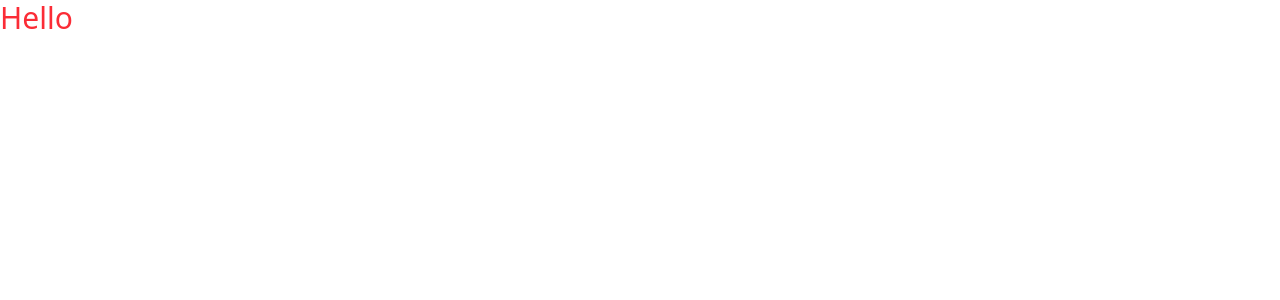
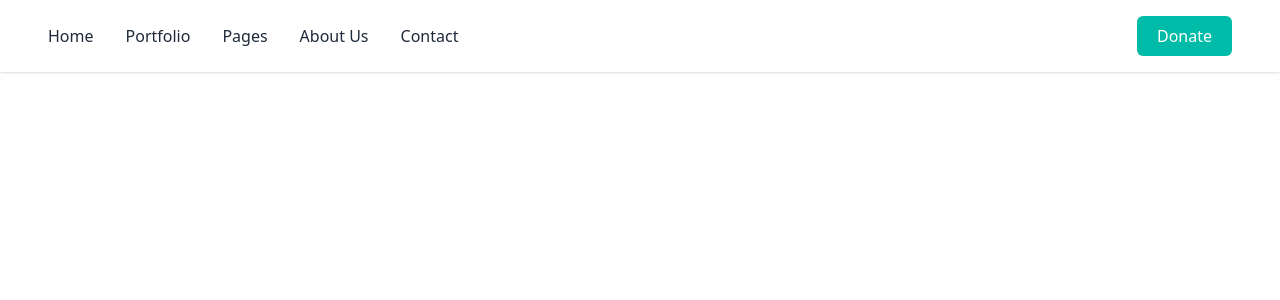
Before and after one commit to gHoSTeCHs/ISHO, a React (Vite) app: page / in a window 1280 px wide. Shown: the top 300 px of the page. Built offline with nearby package versions, Linux system fonts and the light colour scheme.

Commit message:
sections creation

```diff
--- a/src/App.tsx
+++ b/src/App.tsx
@@ -1,9 +1,10 @@
+import Navbar from './components/sections/Navbar';
+
 function App() {
 	return (
 		<>
-			<div>
-				<p className="text-3xl text-red-500">Hello</p>
-			</div>
+			<Navbar />
+			<main></main>
 		</>
 	);
 }
--- /dev/null
+++ b/src/components/sections/Navbar.tsx
@@ -0,0 +1,88 @@
+import React, { useState } from 'react';
+// import Logo from './Logo';
+
+const Navbar: React.FC = () => {
+	const [mobileMenuOpen, setMobileMenuOpen] = useState(false);
+
+	return (
+		<header className="bg-white py-4 px-6 md:px-12 shadow-sm">
+			<div className="container mx-auto flex justify-between items-center">
+				{/* <Logo /> */}
+
+				{/* Desktop Navigation */}
+				<nav className="hidden md:flex space-x-8">
+					<a href="#" className="text-gray-800 hover:text-gray-600">
+						Home
+					</a>
+					<a href="#" className="text-gray-800 hover:text-gray-600">
+						Portfolio
+					</a>
+					<a href="#" className="text-gray-800 hover:text-gray-600">
+						Pages
+					</a>
+					<a href="#" className="text-gray-800 hover:text-gray-600">
+						About Us
+					</a>
+					<a href="#" className="text-gray-800 hover:text-gray-600">
+						Contact
+					</a>
+				</nav>
+
+				{/* CTA Button */}
+				<button
+					className="hidden md:block bg-teal-500 hover:bg-teal-600 text-white px-5 py-2 rounded-md"
+					type="button">
+					Donate
+				</button>
+
+				{/* Mobile Menu Button */}
+				<button
+					className="md:hidden text-gray-800"
+					type="button"
+					onClick={() => setMobileMenuOpen(!mobileMenuOpen)}>
+					<svg
+						xmlns="http://www.w3.org/2000/svg"
+						className="h-6 w-6"
+						fill="none"
+						viewBox="0 0 24 24"
+						stroke="currentColor">
+						<path
+							strokeLinecap="round"
+							strokeLinejoin="round"
+							strokeWidth={2}
+							d="M4 6h16M4 12h16M4 18h16"
+						/>
+					</svg>
+				</button>
+			</div>
+
+			{/* Mobile Menu */}
+			{mobileMenuOpen && (
+				<nav className="md:hidden bg-white py-4 px-6">
+					<div className="flex flex-col space-y-3">
+						<a href="#" className="text-gray-800 hover:text-gray-600">
+							Home
+						</a>
+						<a href="#" className="text-gray-800 hover:text-gray-600">
+							Portfolio
+						</a>
+						<a href="#" className="text-gray-800 hover:text-gray-600">
+							Pages
+						</a>
+						<a href="#" className="text-gray-800 hover:text-gray-600">
+							About Us
+						</a>
+						<a href="#" className="text-gray-800 hover:text-gray-600">
+							Contact
+						</a>
+						<button className="bg-teal-500 hover:bg-teal-600 text-white px-4 py-2 rounded-md w-full">
+							Donate
+						</button>
+					</div>
+				</nav>
+			)}
+		</header>
+	);
+};
+
+export default Navbar;
```
Also changed, not shown: src/components/sections/AboutSection.tsx (added), src/components/sections/DonationSection.tsx (added), src/components/sections/Footer.tsx (added), src/components/sections/FoundationActivities.tsx (added), src/components/sections/HeroSection.tsx (added), src/components/sections/MissionSection.tsx (added), src/components/sections/ProgramSection.tsx (added), src/components/sections/ValueSection.tsx (added), src/components/sections/VolunteerSection.tsx (added).
